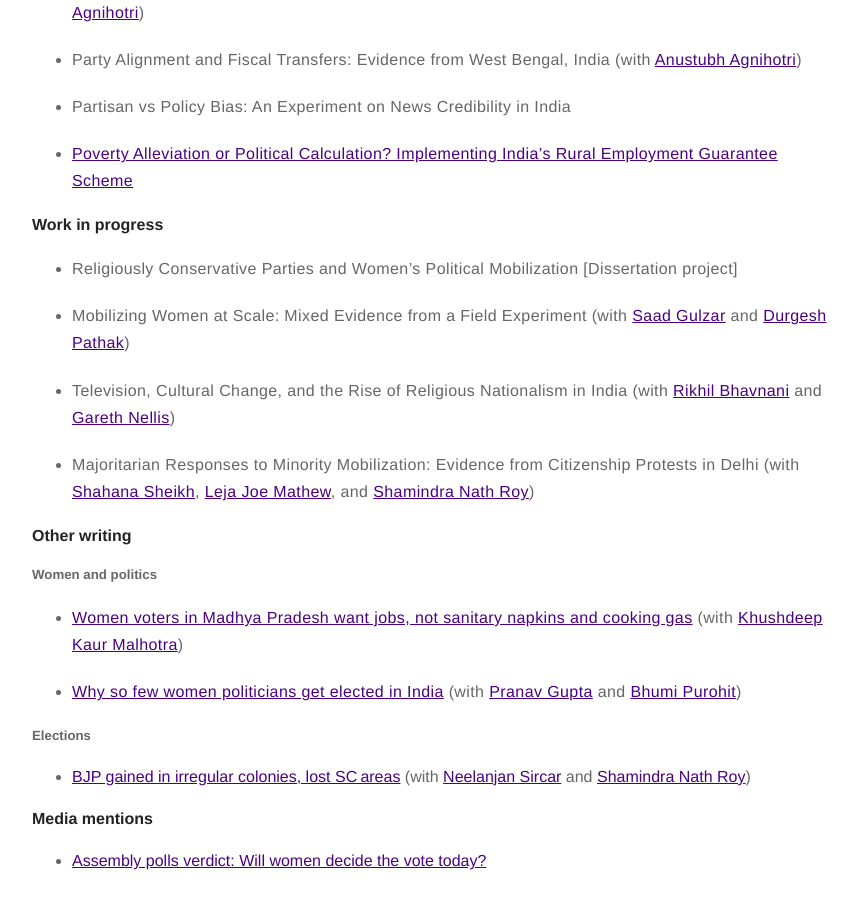
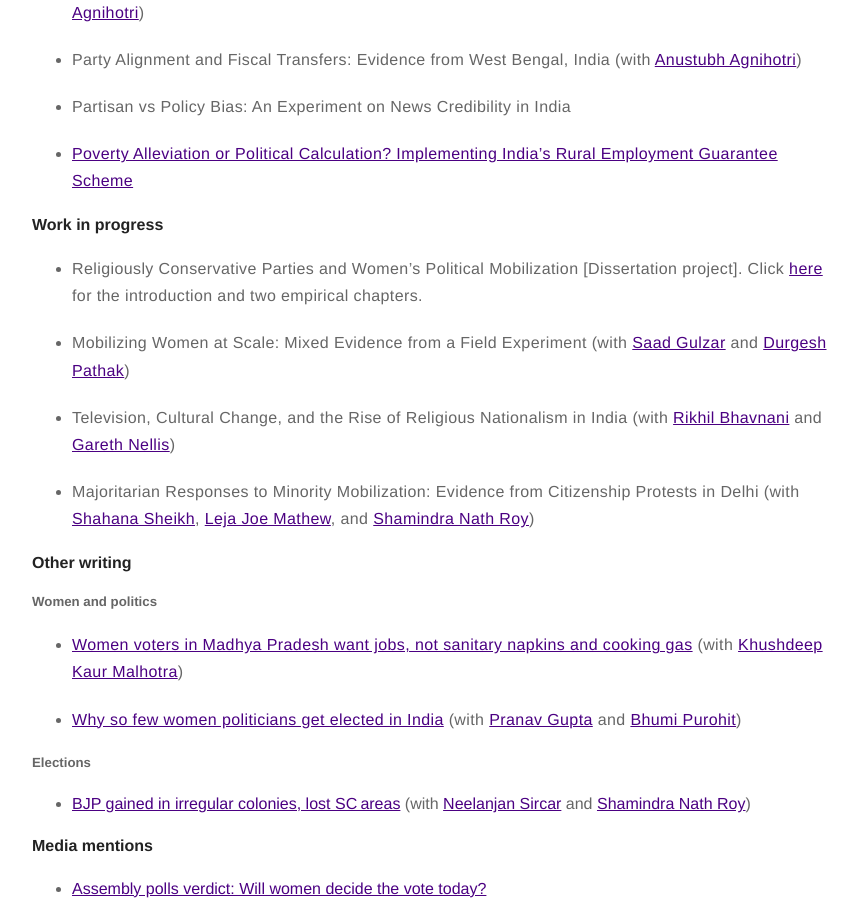
Before and after one commit to anirvanchowdhury/anirvanchowdhury.github.io, a Jekyll site: the page built from research.md, in a window 1280 px wide and 900 px high, scrolled down 1282 px. Shown: the whole window, without its empty margins (203-1060 px from the left). Built offline with Jekyll 4.4.1, drawn with Linux system fonts in a browser that asks for light colours.

Commit message:
Update research.md

```diff
--- a/research.md
+++ b/research.md
@@ -6,6 +6,7 @@ permalink: /research/index.html
 
 ### Research
 I study the links between social norms and political participation with a focus on gender and religious conservatism in South Asia. My dissertation-based book project examines how political parties wield social and religious norms to mobilize women in India, its implications for women's agency as well as broader effects on democratization and democratic backsliding. In conjunction with this, a complementary research agenda examines the origins and spread of religious conservatism, how regressive norms can be transformed to foster inclusion, and the effects of inclusion on the marginalized and historically entrenched groups.
+
 
 #### Publications
 
@@ -27,7 +28,7 @@ I study the links between social norms and political participation with a focus
 * [Poverty Alleviation or Political Calculation? Implementing India's Rural Employment Guarantee Scheme](https://papers.ssrn.com/sol3/papers.cfm?abstract_id=2555738)
 
 #### Work in progress
-* Religiously Conservative Parties and Women's Political Mobilization [Dissertation project]
+* Religiously Conservative Parties and Women's Political Mobilization [Dissertation project]. Click [here](https://www.dropbox.com/s/egzb70nq6751vft/writing_sample_hq_chowdhury.pdf?dl=0) for the introduction and two empirical chapters.
 
 * Mobilizing Women at Scale: Mixed Evidence from a Field Experiment (with [Saad Gulzar](http://saadgulzar.com/) and [Durgesh Pathak](http://aamaadmiparty.org/teams/durgesh-pathak/))
 
```
